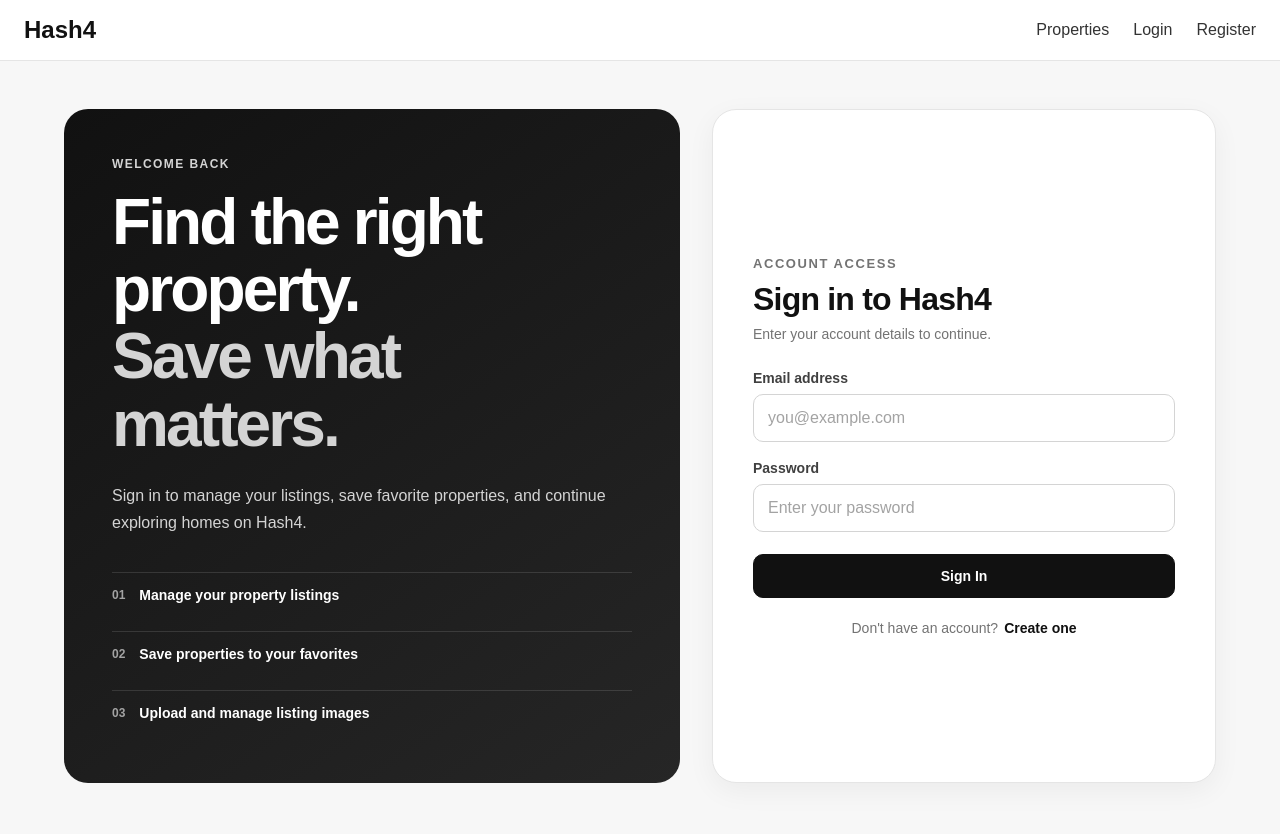
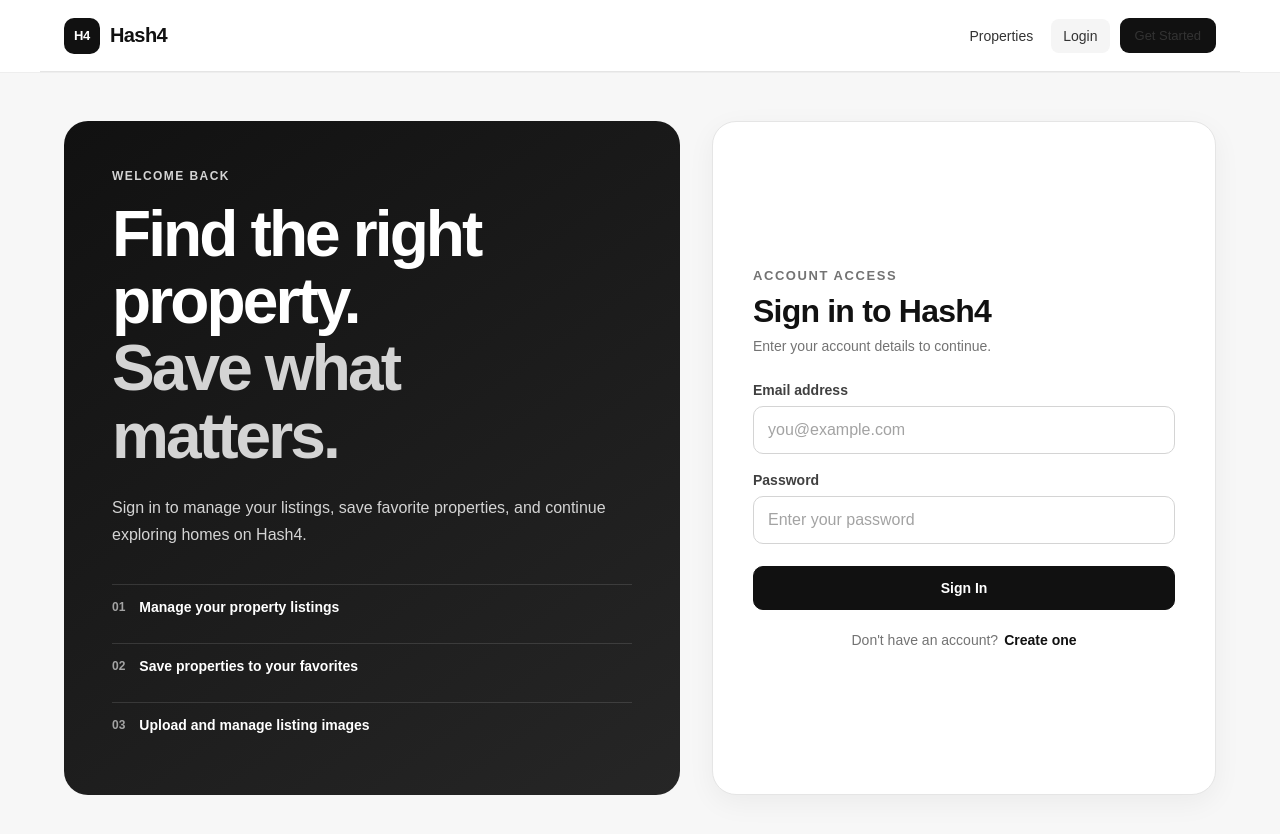
Before and after one commit to tanujsurana/hash4, a React (Vite) app in the folder frontend/: page /login in a window 1280 px wide. Shown: the top 834 px of the page. Built offline with nearby package versions, Linux system fonts and the light colour scheme; no server answers.

Commit message:
Improve navbar design

```diff
--- a/frontend/src/App.css
+++ b/frontend/src/App.css
@@ -1499,3 +1499,189 @@
     align-items: center;
   }
 }
+.site-header {
+  position: sticky;
+  top: 0;
+  z-index: 100;
+  border-bottom: 1px solid #eeeeee;
+  background: rgba(255, 255, 255, 0.94);
+  backdrop-filter: blur(12px);
+}
+
+.navbar {
+  display: flex;
+  align-items: center;
+  justify-content: space-between;
+  max-width: 1200px;
+  min-height: 72px;
+  margin: 0 auto;
+  padding: 0 24px;
+}
+
+.navbar-brand {
+  display: flex;
+  align-items: center;
+  gap: 10px;
+  color: #111;
+  text-decoration: none;
+}
+
+.navbar-brand-mark {
+  display: flex;
+  align-items: center;
+  justify-content: center;
+  width: 36px;
+  height: 36px;
+  border-radius: 10px;
+  background: #111;
+  color: white;
+  font-size: 13px;
+  font-weight: 800;
+  letter-spacing: -0.02em;
+}
+
+.navbar-brand-text {
+  font-size: 20px;
+  font-weight: 800;
+  letter-spacing: -0.03em;
+}
+
+.navbar-links {
+  display: flex;
+  align-items: center;
+  gap: 6px;
+}
+
+.navbar-link {
+  padding: 9px 12px;
+  border-radius: 8px;
+  color: #525252;
+  font-size: 14px;
+  font-weight: 600;
+  text-decoration: none;
+  transition:
+    background 0.2s ease,
+    color 0.2s ease;
+}
+
+.navbar-link:hover {
+  background: #f5f5f5;
+  color: #111;
+}
+
+.navbar-link-active {
+  background: #f5f5f5;
+  color: #111;
+}
+
+.navbar-divider {
+  width: 1px;
+  height: 28px;
+  margin: 0 8px;
+  background: #e5e5e5;
+}
+
+.navbar-user {
+  display: flex;
+  align-items: center;
+  gap: 8px;
+  margin-right: 6px;
+}
+
+.navbar-user-avatar {
+  display: flex;
+  align-items: center;
+  justify-content: center;
+  width: 32px;
+  height: 32px;
+  border-radius: 50%;
+  background: #eeeeee;
+  color: #111;
+  font-size: 13px;
+  font-weight: 800;
+}
+
+.navbar-user-name {
+  max-width: 120px;
+  overflow: hidden;
+  color: #404040;
+  font-size: 14px;
+  font-weight: 600;
+  text-overflow: ellipsis;
+  white-space: nowrap;
+}
+
+.logout-button {
+  padding: 9px 13px;
+  border: 1px solid #d4d4d4;
+  border-radius: 8px;
+  background: white;
+  color: #404040;
+  font-size: 13px;
+  font-weight: 700;
+  cursor: pointer;
+  transition:
+    border-color 0.2s ease,
+    background 0.2s ease;
+}
+
+.logout-button:hover {
+  border-color: #a3a3a3;
+  background: #f5f5f5;
+}
+
+.navbar-register-button {
+  margin-left: 4px;
+  padding: 10px 15px;
+  border-radius: 9px;
+  background: #111;
+  color: white;
+  font-size: 13px;
+  font-weight: 700;
+  text-decoration: none;
+  transition: background 0.2s ease;
+}
+
+.navbar-register-button:hover {
+  background: #2b2b2b;
+}
+
+@media (max-width: 760px) {
+  .navbar {
+    min-height: auto;
+    padding-top: 14px;
+    padding-bottom: 14px;
+  }
+
+  .navbar-brand-text {
+    display: none;
+  }
+
+  .navbar-user-name {
+    display: none;
+  }
+
+  .navbar-divider {
+    display: none;
+  }
+
+  .navbar-links {
+    gap: 2px;
+  }
+
+  .navbar-link {
+    padding: 8px;
+    font-size: 13px;
+  }
+}
+
+@media (max-width: 520px) {
+  .navbar-user {
+    display: none;
+  }
+
+  .navbar-links {
+    flex-wrap: wrap;
+    justify-content: flex-end;
+  }
+}
--- a/frontend/src/components/Navbar.tsx
+++ b/frontend/src/components/Navbar.tsx
@@ -1,5 +1,10 @@
 import { useEffect, useState } from "react"
-import { Link, useNavigate } from "react-router-dom"
+import {
+  Link,
+  NavLink,
+  useNavigate,
+} from "react-router-dom"
+
 import { apiRequest } from "../services/api"
 
 type User = {
@@ -41,33 +46,93 @@ function Navbar() {
     navigate("/login")
   }
 
+  function navLinkClass({
+    isActive,
+  }: {
+    isActive: boolean
+  }) {
+    return isActive
+      ? "navbar-link navbar-link-active"
+      : "navbar-link"
+  }
+
   return (
+    <header className="site-header">
       <nav className="navbar">
         <Link to="/" className="navbar-brand">
+          <span className="navbar-brand-mark">H4</span>
+
+          <span className="navbar-brand-text">
             Hash4
+          </span>
         </Link>
 
         <div className="navbar-links">
-        <Link to="/">Properties</Link>
+          <NavLink
+            to="/"
+            className={navLinkClass}
+          >
+            Properties
+          </NavLink>
 
           {isLoggedIn ? (
             <>
-            <Link to="/favorites">Favorites</Link>
-            <Link to="/my-properties">My Properties</Link>
-            {user && <span>Hi, {user.name}</span>}
+              <NavLink
+                to="/favorites"
+                className={navLinkClass}
+              >
+                Favorites
+              </NavLink>
 
-            <button onClick={handleLogout} className="logout-button">
+              <NavLink
+                to="/my-properties"
+                className={navLinkClass}
+              >
+                My Properties
+              </NavLink>
+
+              <div className="navbar-divider" />
+
+              {user && (
+                <div className="navbar-user">
+                  <span className="navbar-user-avatar">
+                    {user.name.charAt(0).toUpperCase()}
+                  </span>
+
+                  <span className="navbar-user-name">
+                    {user.name}
+                  </span>
+                </div>
+              )}
+
+              <button
+                type="button"
+                onClick={handleLogout}
+                className="logout-button"
+              >
                 Logout
               </button>
             </>
           ) : (
             <>
-            <Link to="/login">Login</Link>
-            <Link to="/register">Register</Link>
+              <NavLink
+                to="/login"
+                className={navLinkClass}
+              >
+                Login
+              </NavLink>
+
+              <Link
+                to="/register"
+                className="navbar-register-button"
+              >
+                Get Started
+              </Link>
             </>
           )}
         </div>
       </nav>
+    </header>
   )
 }
 
```
Lines whose indentation alone changed are shown as unchanged.
